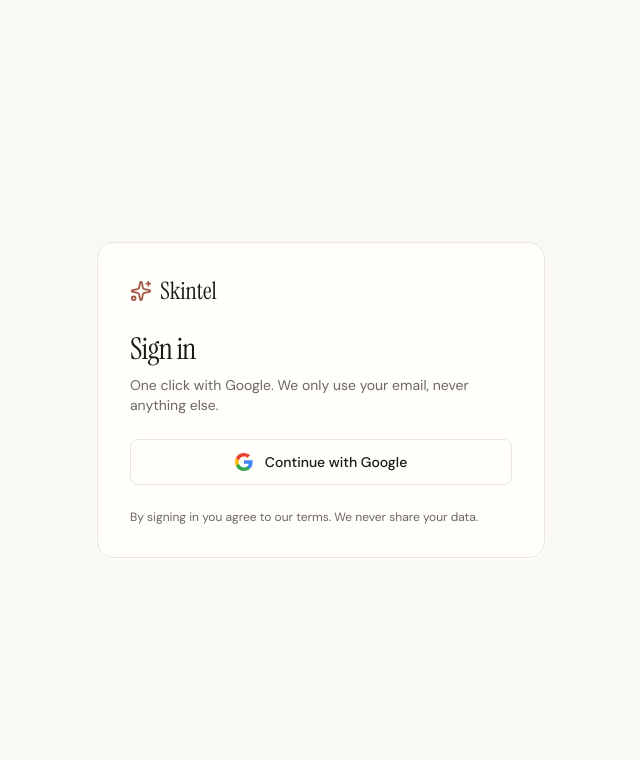
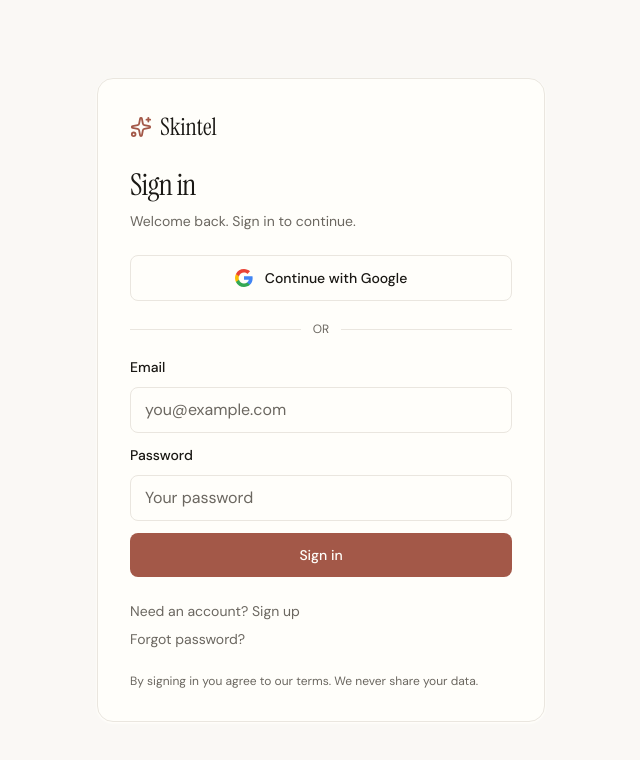
Before and after one commit to pixelbuyte/Skintel, a React (Vite) app: page /login in a window 1280 px wide. Shown: the top 760 px of the page, without its empty margins (319-959 px from the left). Built offline with nearby package versions, Linux system fonts and the light colour scheme; no server answers.

Commit message:
feat(auth): email/password signup + signin + password reset
Adds email auth alongside existing Google OAuth. Three modes: sign in,
sign up (with email confirmation flow), forgot password.

```diff
--- a/src/hooks/useAuth.tsx
+++ b/src/hooks/useAuth.tsx
@@ -7,6 +7,12 @@
   session: Session | null;
   loading: boolean;
   signInWithGoogle: () => Promise<{ error: Error | null }>;
+  signInWithEmail: (email: string, password: string) => Promise<{ error: Error | null }>;
+  signUpWithEmail: (
+    email: string,
+    password: string,
+  ) => Promise<{ error: Error | null; needsConfirm: boolean }>;
+  sendPasswordReset: (email: string) => Promise<{ error: Error | null }>;
   signOut: () => Promise<void>;
 }
 
@@ -47,12 +53,45 @@
     return { error };
   };
 
+  const signInWithEmail = async (email: string, password: string) => {
+    const { error } = await supabase.auth.signInWithPassword({ email, password });
+    return { error };
+  };
+
+  const signUpWithEmail = async (email: string, password: string) => {
+    const { data, error } = await supabase.auth.signUp({
+      email,
+      password,
+      options: { emailRedirectTo: `${window.location.origin}/auth/callback` },
+    });
+    const needsConfirm = !error && !!data?.user && !data?.session;
+    return { error, needsConfirm };
+  };
+
+  const sendPasswordReset = async (email: string) => {
+    const { error } = await supabase.auth.resetPasswordForEmail(email, {
+      redirectTo: `${window.location.origin}/auth/callback`,
+    });
+    return { error };
+  };
+
   const signOut = async () => {
     await supabase.auth.signOut();
   };
 
   return (
-    <AuthContext.Provider value={{ user, session, loading, signInWithGoogle, signOut }}>
+    <AuthContext.Provider
+      value={{
+        user,
+        session,
+        loading,
+        signInWithGoogle,
+        signInWithEmail,
+        signUpWithEmail,
+        sendPasswordReset,
+        signOut,
+      }}
+    >
       {children}
     </AuthContext.Provider>
   );
--- a/src/pages/Login.tsx
+++ b/src/pages/Login.tsx
@@ -1,6 +1,6 @@
 import { useState } from 'react';
 import { Link, Navigate } from 'react-router-dom';
-import { Sparkles } from 'lucide-react';
+import { Sparkles, Loader2 } from 'lucide-react';
 import { useAuth } from '@/hooks/useAuth';
 
 function GoogleIcon({ size = 18 }: { size?: number }) {
@@ -26,23 +26,74 @@
   );
 }
 
+type Mode = 'signin' | 'signup' | 'reset';
+
 export default function Login() {
-  const { user, loading, signInWithGoogle } = useAuth();
+  const {
+    user,
+    loading,
+    signInWithGoogle,
+    signInWithEmail,
+    signUpWithEmail,
+    sendPasswordReset,
+  } = useAuth();
+  const [mode, setMode] = useState<Mode>('signin');
+  const [email, setEmail] = useState('');
+  const [password, setPassword] = useState('');
   const [err, setErr] = useState<string | null>(null);
-  const [submitting, setSubmitting] = useState(false);
+  const [info, setInfo] = useState<string | null>(null);
+  const [oauthSubmitting, setOauthSubmitting] = useState(false);
+  const [emailSubmitting, setEmailSubmitting] = useState(false);
 
   if (loading) return null;
   if (user) return <Navigate to="/app" replace />;
 
-  async function go() {
+  async function doGoogle() {
     setErr(null);
-    setSubmitting(true);
+    setInfo(null);
+    setOauthSubmitting(true);
     const { error } = await signInWithGoogle();
     if (error) {
       setErr(error.message);
-      setSubmitting(false);
+      setOauthSubmitting(false);
     }
   }
+
+  async function doEmail(e: React.FormEvent) {
+    e.preventDefault();
+    setErr(null);
+    setInfo(null);
+    const cleanEmail = email.trim().toLowerCase();
+    if (!cleanEmail) {
+      setErr('Enter an email.');
+      return;
+    }
+    if (mode !== 'reset' && password.length < 8) {
+      setErr('Password must be at least 8 characters.');
+      return;
+    }
+
+    setEmailSubmitting(true);
+    if (mode === 'signin') {
+      const { error } = await signInWithEmail(cleanEmail, password);
+      if (error) setErr(error.message);
+    } else if (mode === 'signup') {
+      const { error, needsConfirm } = await signUpWithEmail(cleanEmail, password);
+      if (error) setErr(error.message);
+      else if (needsConfirm) {
+        setInfo('Check your email to confirm your account, then sign in.');
+        setPassword('');
+      }
+    } else if (mode === 'reset') {
+      const { error } = await sendPasswordReset(cleanEmail);
+      if (error) setErr(error.message);
+      else setInfo('Password reset link sent. Check your email.');
+    }
+    setEmailSubmitting(false);
+  }
+
+  const heading =
+    mode === 'signup' ? 'Create your account' : mode === 'reset' ? 'Reset password' : 'Sign in';
 
   return (
     <div className="min-h-screen flex items-center justify-center p-6">
@@ -51,19 +102,152 @@
           <Sparkles className="text-primary" size={22} />
           <span className="font-display text-2xl">Skintel</span>
         </Link>
-        <h1 className="font-display text-3xl mb-2">Sign in</h1>
+        <h1 className="font-display text-3xl mb-2">{heading}</h1>
         <p className="text-muted text-sm mb-6">
-          One click with Google. We only use your email, never anything else.
+          {mode === 'signup'
+            ? 'Sign up with email or continue with Google.'
+            : mode === 'reset'
+              ? 'Enter your email to get a reset link.'
+              : 'Welcome back. Sign in to continue.'}
         </p>
-        <button
-          type="button"
-          onClick={go}
-          disabled={submitting}
-          className="w-full inline-flex items-center justify-center gap-3 border border-border rounded-lg px-4 py-3 bg-card hover:bg-bg transition text-sm font-medium"
-        >
-          <GoogleIcon /> {submitting ? 'Redirecting…' : 'Continue with Google'}
-        </button>
-        {err && <div className="text-sm text-bad-fg mt-3">{err}</div>}
+
+        {mode !== 'reset' && (
+          <>
+            <button
+              type="button"
+              onClick={doGoogle}
+              disabled={oauthSubmitting || emailSubmitting}
+              className="w-full inline-flex items-center justify-center gap-3 border border-border rounded-lg px-4 py-3 bg-card hover:bg-bg transition text-sm font-medium disabled:opacity-60"
+            >
+              <GoogleIcon /> {oauthSubmitting ? 'Redirecting…' : 'Continue with Google'}
+            </button>
+
+            <div className="flex items-center gap-3 my-5 text-xs text-muted">
+              <div className="h-px bg-border flex-1" />
+              <span>OR</span>
+              <div className="h-px bg-border flex-1" />
+            </div>
+          </>
+        )}
+
+        <form onSubmit={doEmail} className="space-y-3">
+          <div className="space-y-1">
+            <label className="label" htmlFor="email">Email</label>
+            <input
+              id="email"
+              type="email"
+              autoComplete="email"
+              required
+              className="input w-full"
+              value={email}
+              onChange={(e) => setEmail(e.target.value)}
+              disabled={emailSubmitting}
+              placeholder="you@example.com"
+            />
+          </div>
+          {mode !== 'reset' && (
+            <div className="space-y-1">
+              <label className="label" htmlFor="password">Password</label>
+              <input
+                id="password"
+                type="password"
+                autoComplete={mode === 'signup' ? 'new-password' : 'current-password'}
+                required
+                minLength={8}
+                className="input w-full"
+                value={password}
+                onChange={(e) => setPassword(e.target.value)}
+                disabled={emailSubmitting}
+                placeholder={mode === 'signup' ? 'At least 8 characters' : 'Your password'}
+              />
+            </div>
+          )}
+          <button
+            type="submit"
+            disabled={emailSubmitting || oauthSubmitting}
+            className="btn-primary w-full inline-flex items-center justify-center gap-2 py-3 disabled:opacity-60"
+          >
+            {emailSubmitting && <Loader2 className="w-4 h-4 animate-spin" aria-hidden="true" />}
+            {mode === 'signup'
+              ? emailSubmitting
+                ? 'Creating account…'
+                : 'Create account'
+              : mode === 'reset'
+                ? emailSubmitting
+                  ? 'Sending…'
+                  : 'Send reset link'
+                : emailSubmitting
+                  ? 'Signing in…'
+                  : 'Sign in'}
+          </button>
+        </form>
+
+        {err && (
+          <div className="text-sm text-bad-fg mt-4" role="alert">
+            {err}
+          </div>
+        )}
+        {info && (
+          <div className="text-sm text-good-fg mt-4">
+            {info}
+          </div>
+        )}
+
+        <div className="mt-6 flex flex-col gap-2 text-sm text-muted">
+          {mode === 'signin' && (
+            <>
+              <button
+                type="button"
+                className="text-left hover:text-ink underline-offset-2 hover:underline"
+                onClick={() => {
+                  setMode('signup');
+                  setErr(null);
+                  setInfo(null);
+                }}
+              >
+                Need an account? Sign up
+              </button>
+              <button
+                type="button"
+                className="text-left hover:text-ink underline-offset-2 hover:underline"
+                onClick={() => {
+                  setMode('reset');
+                  setErr(null);
+                  setInfo(null);
+                }}
+              >
+                Forgot password?
+              </button>
+            </>
+          )}
+          {mode === 'signup' && (
+            <button
+              type="button"
+              className="text-left hover:text-ink underline-offset-2 hover:underline"
+              onClick={() => {
+                setMode('signin');
+                setErr(null);
+                setInfo(null);
+              }}
+            >
+              Already have an account? Sign in
+            </button>
+          )}
+          {mode === 'reset' && (
+            <button
+              type="button"
+              className="text-left hover:text-ink underline-offset-2 hover:underline"
+              onClick={() => {
+                setMode('signin');
+                setErr(null);
+                setInfo(null);
+              }}
+            >
+              Back to sign in
+            </button>
+          )}
+        </div>
+
         <p className="text-xs text-muted mt-6">
           By signing in you agree to our terms. We never share your data.
         </p>
```
